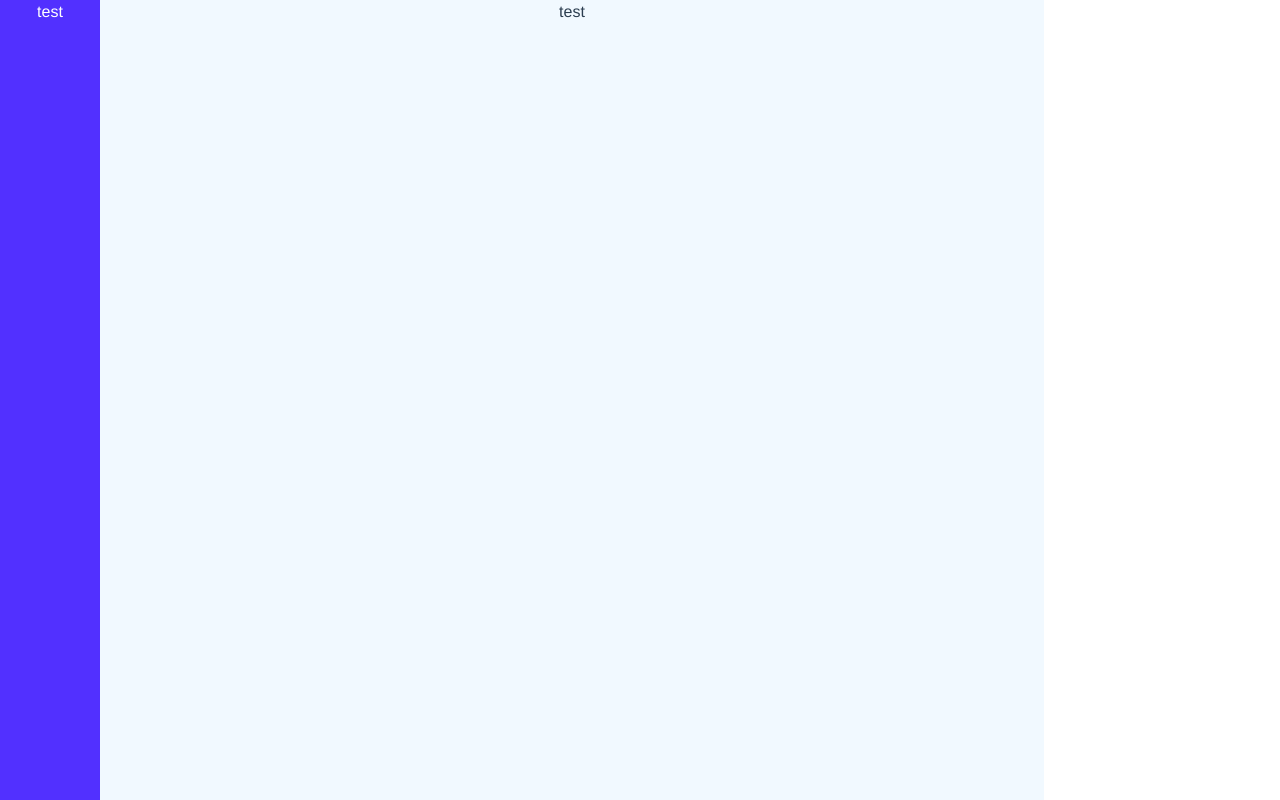
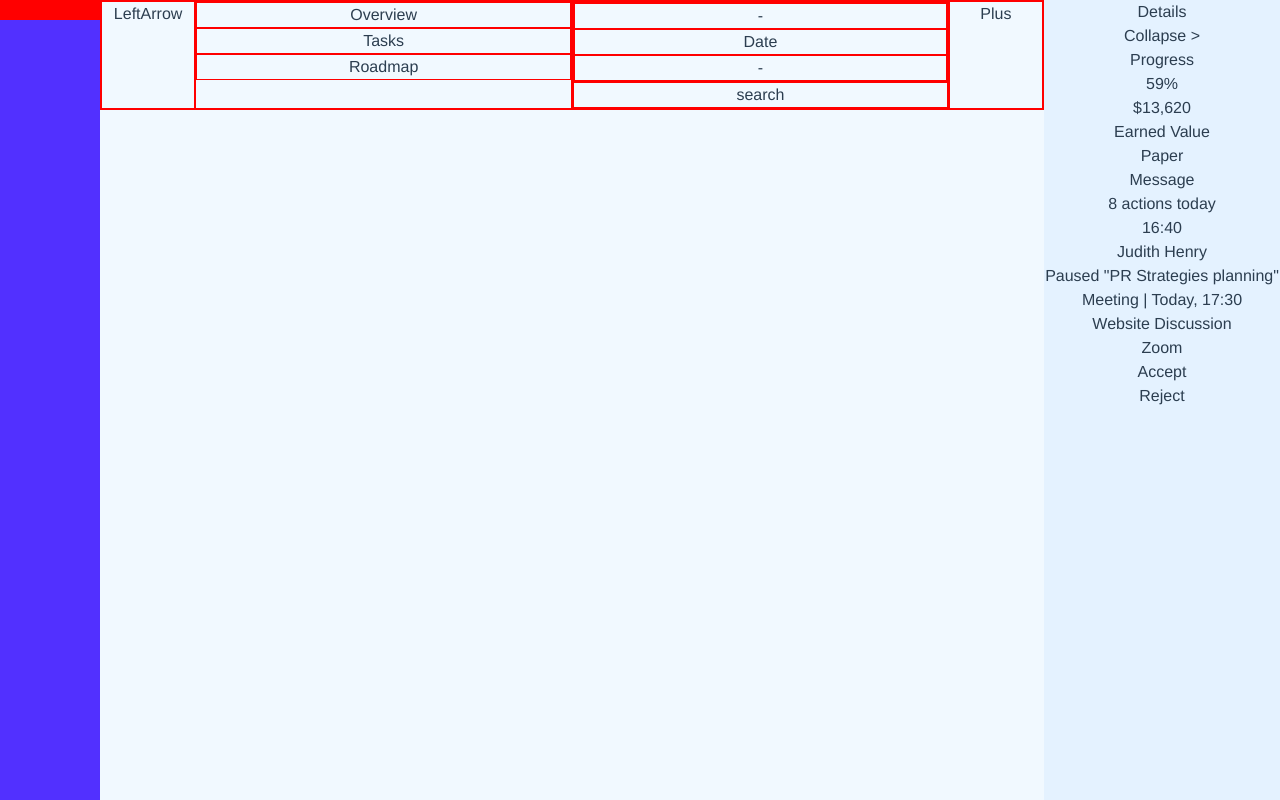
Before and after one commit to Design-Shots/fly-flow-dash, a Vue app: page / in a window 1280 px wide. Built offline with nearby package versions, Linux system fonts and the light colour scheme.

Commit message:
initial items for the design

```diff
--- a/public/index.html
+++ b/public/index.html
@@ -6,6 +6,7 @@
     <meta name="viewport" content="width=device-width,initial-scale=1.0">
     <link rel="icon" href="<%= BASE_URL %>favicon.ico">
     <title><%= htmlWebpackPlugin.options.title %></title>
+    <script src="https://kit.fontawesome.com/d61ade82cc.js" crossorigin="anonymous"></script>
     <style>
       body, html, #app {
         height: 100%;
--- a/src/App.vue
+++ b/src/App.vue
@@ -2,18 +2,20 @@
   <div id="app">
     <SideBar></SideBar>
     <MainContent></MainContent>
+    <RightContextMenu></RightContextMenu>
   </div>
 </template>
 
 <script>
 import SideBar from "./components/SideBar";
 import MainContent from "./components/MainContent";
-
+import RightContextMenu from "./components/RightContextMenu";
 export default {
   name: "App",
   components: {
     SideBar,
-    MainContent
+    MainContent,
+    RightContextMenu
   }
 };
 </script>
--- /dev/null
+++ b/src/components/Card.vue
@@ -0,0 +1,15 @@
+<template>
+    <div class="card">
+        <slot></slot>
+    </div>
+</template>
+
+<script>
+    export default {
+        name: "Card"
+    }
+</script>
+
+<style scoped>
+
+</style>
--- a/src/components/Header.vue
+++ b/src/components/Header.vue
@@ -1,11 +1,39 @@
 <template>
-  <div></div>
+    <div class="main">
+        <div>
+            LeftArrow
+        </div>
+        <div class="grid grid-columns-3">
+            <div>Overview</div>
+            <div>Tasks</div>
+            <div>Roadmap</div>
+        </div>
+        <div class="grid grid-columns-2">
+            <div class="grid grid-columns-3">
+                <div>-</div>
+                <div>Date</div>
+                <div>-</div>
+            </div>
+            <div>search</div>
+        </div>
+        <div>Plus</div>
+
+    </div>
 </template>
 
 <script>
-export default {
-  name: "Header"
-};
+    export default {
+        name: "Header"
+    };
 </script>
 
-<style scoped></style>
+<style scoped>
+    .main {
+        display: grid;
+        grid-template-columns: 1fr 4fr 4fr 1fr;
+    }
+
+    .main div {
+        border: 1px red solid;
+    }
+</style>
--- a/src/components/MainContent.vue
+++ b/src/components/MainContent.vue
@@ -1,15 +1,34 @@
 <template>
-  <div class="container">test</div>
+    <div class="main">
+        <div class="m-4">
+            <Header></Header>
+            <div class="content">
+                <div class="title"></div>
+                <Card></Card>
+                <Timeline></Timeline>
+            </div>
+        </div>
+    </div>
 </template>
 
 <script>
-export default {
-  name: "MainContent"
-};
+    import Header from "./Header";
+    import Card from "./Card";
+    import Timeline from "./ProjectTimeline";
+
+    export default {
+        name: "MainContent",
+        components: {
+            Header,
+            Card,
+            Timeline
+        }
+    };
 </script>
 
 <style scoped>
-.container {
-  background: #f1f9ff;
-}
+    .main {
+        height: 100%;
+        background: #f1f9ff;
+    }
 </style>
--- /dev/null
+++ b/src/components/ProjectTimeline.vue
@@ -0,0 +1,15 @@
+<template>
+<div>
+
+</div>
+</template>
+
+<script>
+    export default {
+        name: "Project Timeline"
+    }
+</script>
+
+<style scoped>
+
+</style>
--- a/src/components/RightContextMenu.vue
+++ b/src/components/RightContextMenu.vue
@@ -1,10 +1,65 @@
 <template>
-  <div class="container"></div>
+  <div class="container">
+    <div>
+      <div>Details</div>
+      <div>Collapse ></div>
+    </div>
+    <div>
+      <Card>
+        <div class="title">Progress</div>
+        <div class="chart">
+          <div class="outer">
+            <div class="inner">
+              59%
+            </div>
+          </div>
+        </div>
+        <div class="price">$13,620</div>
+        <div class="note">Earned Value</div>
+      </Card>
+      <Card>
+        <div class="icon">Paper</div>
+      </Card>
+      <Card>
+        <div class="icon">Message
+        </div>
+      </Card>
+    </div>
+    <div>
+      <div class="title">8 actions today</div>
+      <div class="timeline">
+        <div class="bubble">16:40</div>
+      </div>
+      <div class="entries">
+        <div class="entry">
+          <div class="title">Judith Henry</div>
+          <div class="subtitle">Paused "PR Strategies planning"</div>
+        </div>
+      </div>
+    </div>
+    <Card>
+      <div class="left">
+        <div class="title">Meeting | Today, 17:30</div>
+        <div class="subtitle">Website Discussion</div>
+      </div>
+      <div class="right">
+        <div class="icon">Zoom</div>
+      </div>
+      <div class="buttons">
+        <div class="success">Accept</div>
+        <div class="outline">Reject</div>
+      </div>
+    </Card>
+  </div>
 </template>
 
 <script>
+  import Card from "./Card";
 export default {
-  name: "RightContextMenu"
+  name: "RightContextMenu",
+  components: {
+    Card
+  }
 };
 </script>
 
--- a/src/components/SideBar.vue
+++ b/src/components/SideBar.vue
@@ -1,5 +1,19 @@
 <template>
-  <div class="container">test</div>
+    <div class="container  grid">
+        <div class="logo">
+            <div class="icon"></div>
+        </div>
+        <div class="menu grid grid-rows-6">
+            <div class="icon"></div>
+            <div class="icon"></div>
+            <div class="icon"></div>
+            <div class="icon"></div>
+            <div class="icon"></div>
+        </div>
+        <div class="user">
+            <div class="icon"></div>
+        </div>
+    </div>
 </template>
 
 <script>
@@ -11,7 +25,15 @@ export default {
 <style scoped>
     .container {
         background: #5230ff;
-  grid-column: 1/2;
+        grid-template-rows: 1fr 4fr 1fr;
+        grid-gap: 8rem;
         color: white;
     }
+
+    .container div, .logo, .menu img {
+        border: red 1px solid;
+    }
+
+    .logo {
+    }
 </style>
```
Also changed, not shown: src/components/HelloWorld.vue (deleted, +0 -114 lines). Lines whose indentation alone changed are shown as unchanged.
